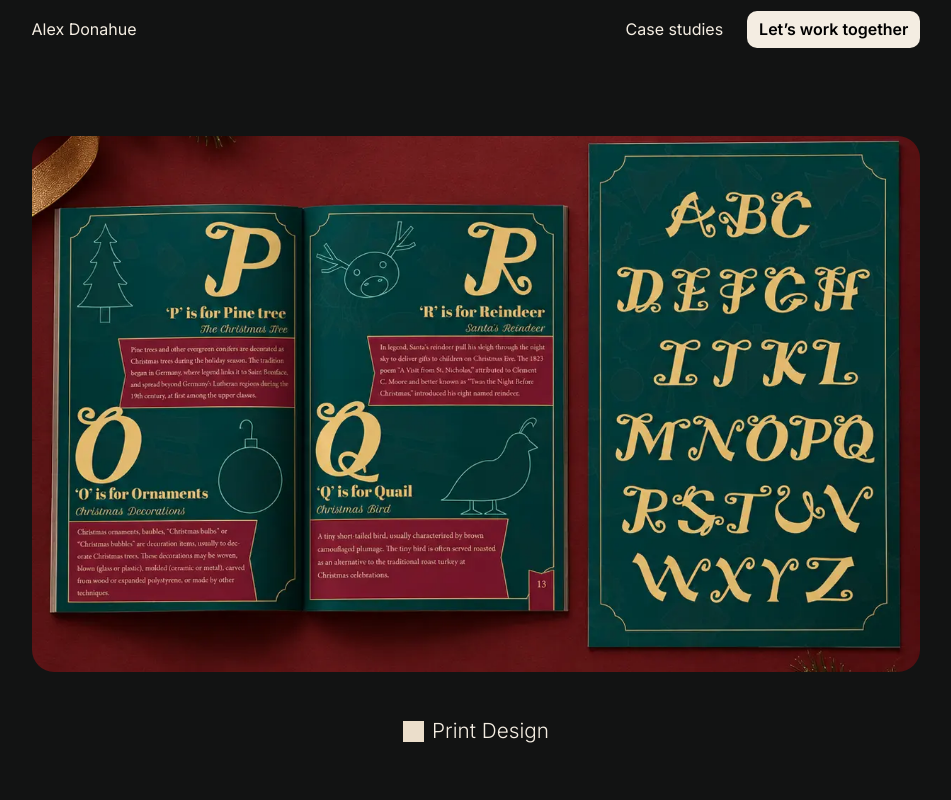
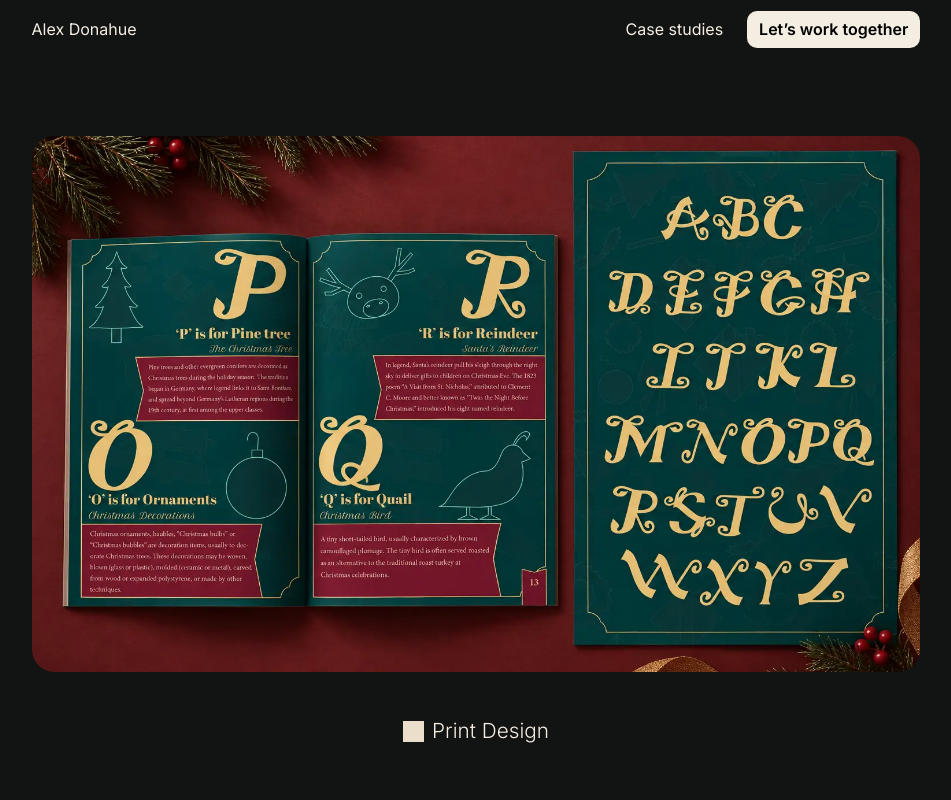
Before and after one commit to alexdonahue12/Alex-Donahue-Portfolio, a plain HTML site: page christmas-abcs.html in a window 1280 px wide. Shown: the top 800 px of the page, without its empty margins (164-1115 px from the left). Drawn offline with Linux system fonts and the light colour scheme.

Commit message:
Add files via upload

```diff
--- a/christmas-abcs.html
+++ b/christmas-abcs.html
@@ -26,7 +26,7 @@
   <main class="container">
 
     <section class="case-hero">
-      <img src="images/abc_mockup.webp" alt="Christmas display typeface specimen book spread">
+      <img src="images/abc_mockuplong.webp" alt="Christmas display typeface specimen book spread">
     </section>
 
     <ul class="tags" aria-label="Disciplines">
```
